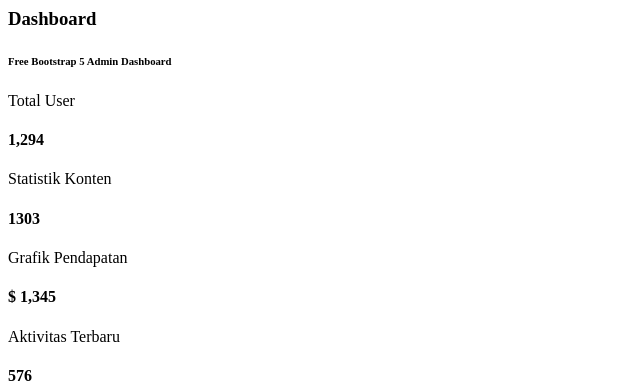
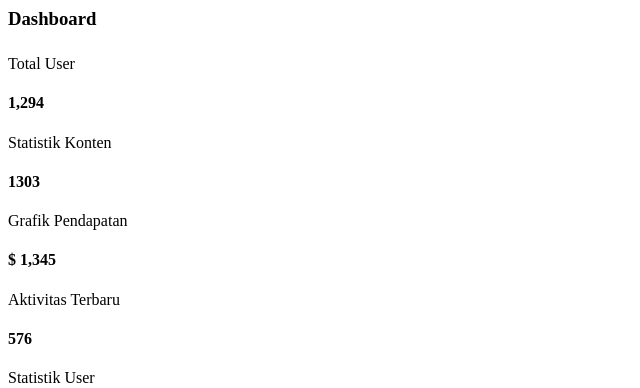
Before and after one commit to sahrilanarshy/neoblue, a PHP site: page /admin/pages/beranda.php in a window 1280 px wide. Shown: the top 388 px of the page, without its empty margins (0-640 px from the left). Run offline with PHP 8.4, Linux system fonts and the light colour scheme.

Commit message:
shergi add

```diff
--- a/admin/pages/beranda.php
+++ b/admin/pages/beranda.php
@@ -7,7 +7,7 @@
             <div class="d-flex align-items-left align-items-md-center flex-column flex-md-row pt-2 pb-4">
               <div>
                 <h3 class="fw-bold mb-3">Dashboard</h3>
-                <h6 class="op-7 mb-2">Free Bootstrap 5 Admin Dashboard</h6>
+                <h6 class="op-7 mb-2"></h6>
               </div>
             </div>
             <!-- Card With Icon States Background -->
```
Also changed, not shown: admin/pages/role.php (added).
